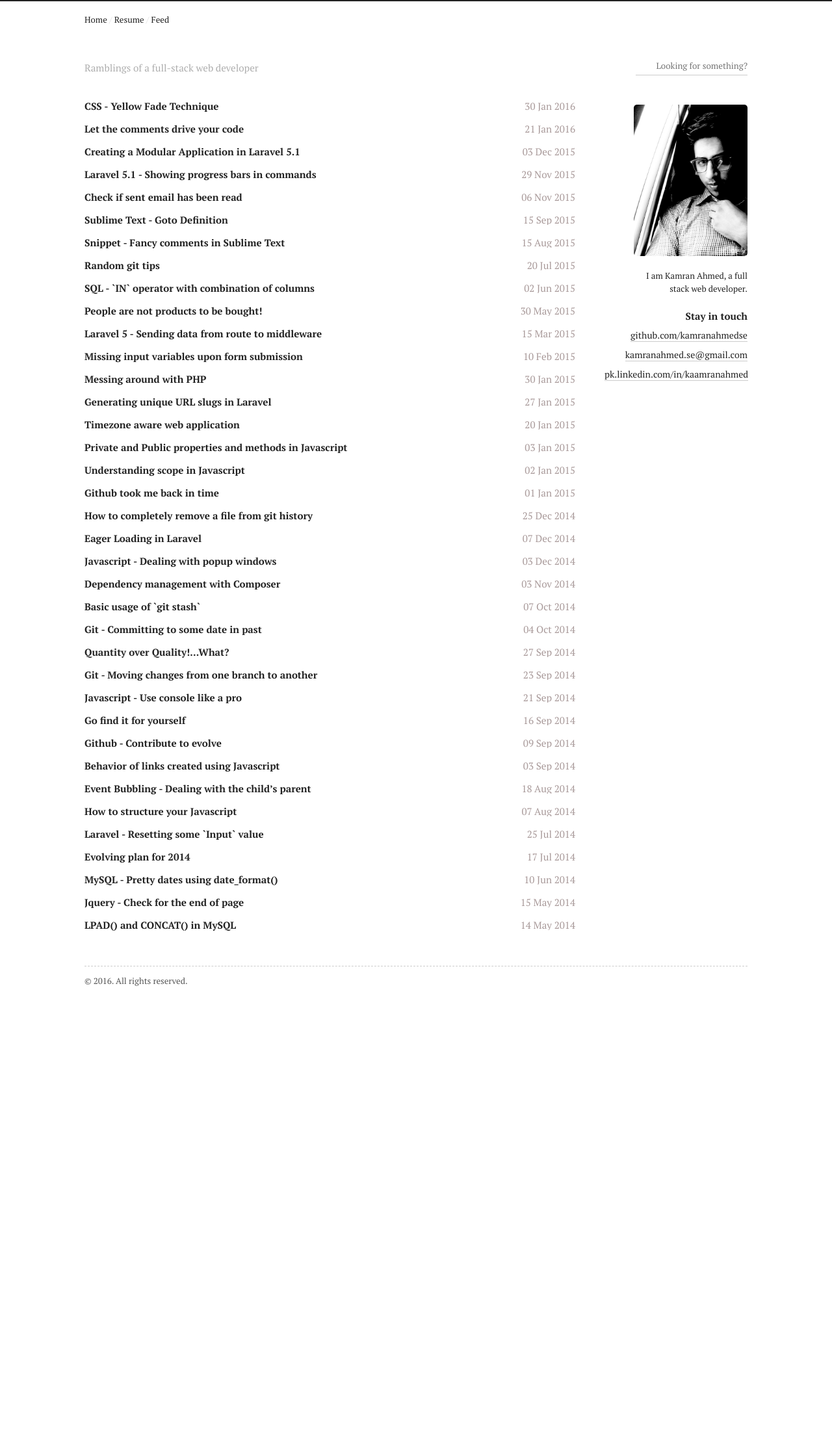
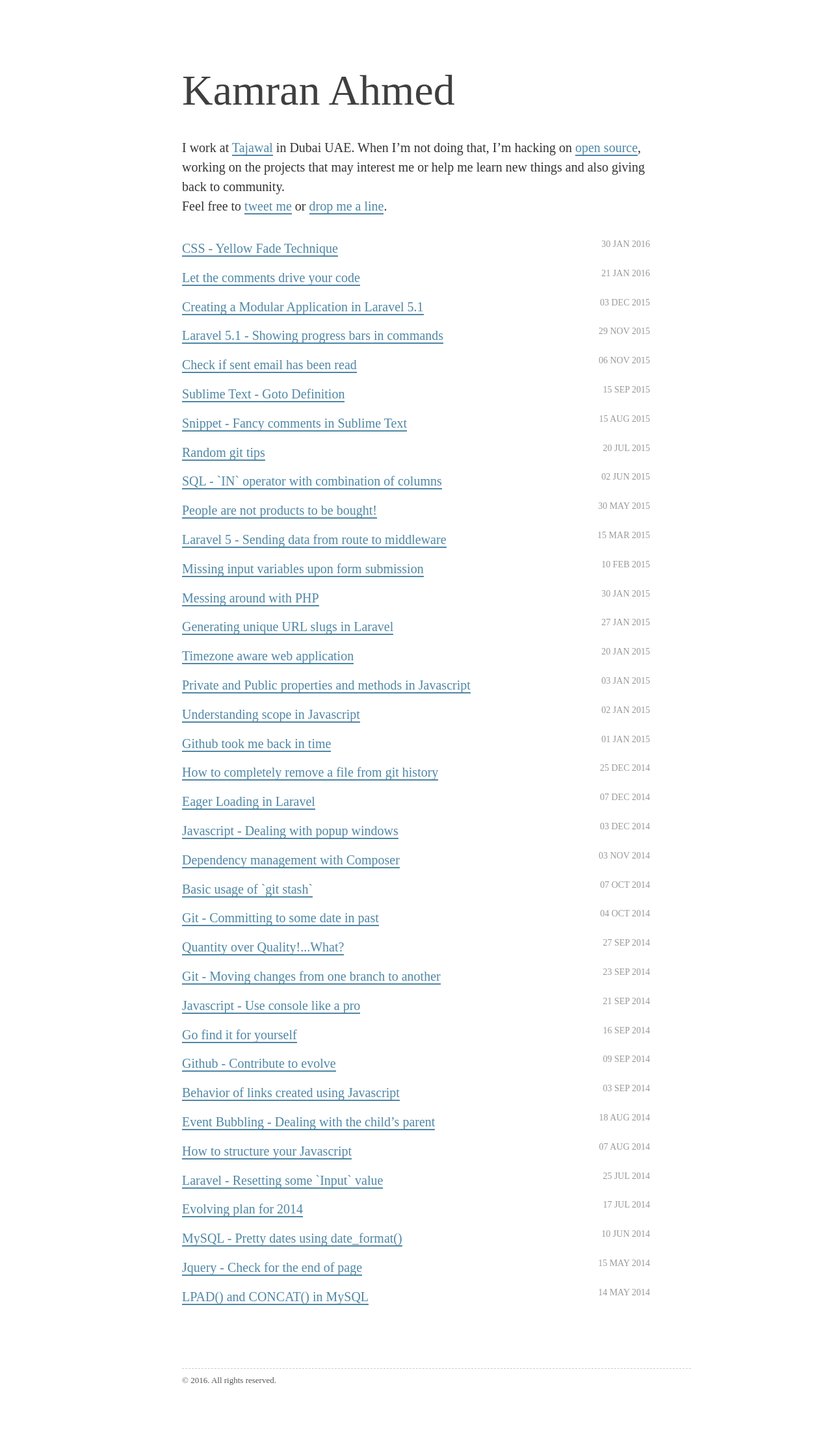
Before and after one commit to kamranahmedse/kamranahmedse.github.io, a Jekyll site: the page built from index.html, in a window 1280 px wide. Shown: the whole page at 65% size. Built offline with Jekyll 4.4.1, drawn with Linux system fonts in a browser that asks for light colours; the list of posts is cut into pages by our own code; before the commit the page ends 1569 px from its top, so only the background shows below that.

Commit message:
Implement the new design

```diff
--- a/_layouts/default.html
+++ b/_layouts/default.html
@@ -9,20 +9,11 @@
 
         <!-- .page-header -->
         <div class="page-header">
+            <h1>{{ site.author.name }}</h1>
 
-            <div class="page-top-nav">
-                <a href="/">Home</a> / <!-- <a href="/about">About</a> / --> <a href="https://www.dropbox.com/s/a4ne87hs0b3le7r/Web%20Dev%20-%20Resume.pdf?dl=0" target="_blank">Resume</a> / <a href="/atom.xml">Feed</a>
-            </div>
+            <p>I work at <a href="http://tajawal.com" target="_blank" rel="external">Tajawal</a> in Dubai UAE. When I’m not doing that, I’m hacking on <a href="http://github.com/kamranahmedse" target="_blank" rel="external">open source</a>, working on the projects that may interest me or help me learn new things and also giving back to community.</p>
 
-            <span class="muted left">{{ site.tagline }}</span>
-            <span class="right">
-                <form id="search-form" method="get" action="http://google.com/search" method="get">
-                    <input type="text" class="search-box" id="search-box" placeholder="Looking for something?" name="temp_q">
-                    <input type="hidden" id="search-hbox" placeholder="Looking for something?" name="as_q">
-                </form>
-            </span>
-
-            <div class="clr"></div>
+            <p>Feel free to <a href="https://twitter.com/kamranahmed_se" target="_blank" rel="external">tweet me</a> or <a href="mailto:kamranahmed.se@gmail.com?subject=kamranahmed.info">drop me a line</a>.</p>
         </div>
         <!-- /.page-header -->
 
@@ -30,36 +21,12 @@
         <div class="page-content">
 
             <!-- .articles-area -->
-            <div class="articles-area left">
+            <div class="articles-area">
                 {{ content }}
             </div>
             <!-- /.articles-area -->
 
             {% include comments.html %}
-
-            <!-- .nav-stuff -->
-            <div class="nav-stuff right">
-
-                <div class="author-info">
-                    <img src="{{ site.baseurl }}public/img/kamran.jpg" class="dev-avatar">
-                    <div class="clr"></div>
-                    <span class="author-detail">{{ site.author.description }}</span>
-                </div>
-
-                <!-- .side-nav -->
-                <ul class="side-nav">
-                    <li class="nav-head">Stay in touch</li>
-
-                    {% for page in site.external_links %}
-                      <li><a target='_blank' href="{{ page[1]  }}">{{ page[0] }}</a></li>
-                    {% endfor %}
-                </ul>
-                <!-- /.side-nav -->
-
-            </div>
-            <!-- /.nav-stuff -->
-
-            <div class="clr"></div>
 
         </div>
         <!-- /.page-content -->
@@ -74,10 +41,6 @@
     <script type="text/javascript" src="{{ site.baseurl }}public/js/highlight.pack.js"></script>
     <script type="text/javascript">
         hljs.initHighlightingOnLoad();
-
-        document.forms["search-form"].onsubmit  = function(){
-           document.getElementById('search-hbox').value = document.getElementById('search-box').value + ' site:http://kamranahmed.info';
-        }
     </script>
     {% include google_analytics.html %}
 </body>
--- a/index.html
+++ b/index.html
@@ -4,11 +4,12 @@ title: Home
 ---
 
 <div class="archive">
-    {% for post in site.categories.blog %}
-    	<div class="post-row">
-    	    <span class="post-anch left"><a href="{{ post.url }}">{{ post.title }}</a></span>
-    	    <span class="post-crucs right">{{ post.date | date_to_string }}</span>
-    	    <div class="clr"></div>
-    	</div>
-    {% endfor %}
+	<ul class="posts">
+    	{% for post in site.categories.blog %}
+		 	<li>
+		    	<span class="title"><a href="{{ post.url }}">{{ post.title }}</a></span>
+		    	<span class="date">{{ post.date | date_to_string }}</span>
+		  	</li>
+    	{% endfor %}
+	</ul>
 </div>
--- a/public/css/style.css
+++ b/public/css/style.css
@@ -12,13 +12,19 @@ code {
   border-radius: .15em;
 }
 
-h1, h2, h3, h4, h5, h6 {
-  margin-top: 0;
-  margin-bottom: .5rem;
-  font-weight: bold;
-  line-height: 1.1;
-  color: #333;
-  letter-spacing: -.025rem;
+h1 {
+    font-size: 3.3em;
+}
+
+h2 {
+    font-size: 1.6em;
+}
+
+h1, h2 {
+    font-family: Poly,serif;
+    font-weight: 100;
+    color: #3f3f3f;
+    margin: 0 0 35px;
 }
 
 strong {
@@ -36,7 +42,7 @@ em, strong {
 }
 
 p {
-  margin-bottom: 1rem;
+  line-height: 1.5;
 }
 
 ul, ol {
@@ -56,30 +62,25 @@ blockquote {
 }
 
 a {
-  font-weight: inherit;
-  line-height: inherit;
-  color: #222;
-  text-decoration: none;
-  -webkit-transition: all .2s ease-in-out;
-  -moz-transition: all .2s ease-in-out;
-  transition: all .2s ease-in-out;
+    color: #4F87A5;
+    text-decoration: none;
+    border-bottom: 2px solid;
+}
+
+hr {
+  border: 0;
+  border-top: 1px solid #eee;
+  width: 40%;
+  margin: 50px auto;
 }
 
 body {
-  padding-top: 1px;
-  border-top: 2px solid #222;
-  margin: auto;
-  text-align: center;
-  font-family: "PT Serif", Georgia, "Times New Roman", serif;
-  font-size-adjust: 0.506;
-  font-weight: normal;
-  font-style: normal;
-  font-size: 0.9375em;
-  line-height: 1.4em;
-  font-weight: normal;
-  font-style: normal;
-  color: #222;
-  line-height: 24px;
+  font-family: 'Source Sans Pro',serif;
+  font-size: 20px;
+  margin: 0;
+  color: #333;
+  background: #fff;
+  padding: 0 10px;
 }
 
 .post-row {
@@ -96,12 +97,9 @@ body {
 }
 
 .page-wrap {
-  text-align: left;
-  width: 1020px;
-  padding: 1px 50px 0px;
-  margin: auto;
-  border-top: 2px solid #222;
-  margin-top: -3px;
+  max-width: 720px;
+  margin: 45px auto;
+  padding: 6px;
 }
 
 .page-header {
@@ -124,31 +122,29 @@ body {
 
 .articles-area {
     display: block;
-    width: 755px;
+    width: 100%;
 }
 
-.nav-stuff {
-    width: 250px;
-    text-align: right;
+.articles-area ul.posts {
+    list-style-type: none;
+    margin: 0;
+    padding: 0;
+    line-height: 2;
+    margin-bottom: 90px;
 }
 
-.author-info {
-    margin: 15px 0 20px 0;
-    font-size: 13px!important;
-    line-height: 20px;
+.posts .date {
+    text-transform: uppercase;
+    float: right;
 }
 
-.dev-avatar {
-    margin-bottom: 20px;
+.footer, .posts .date {
+    font-size: 14px;
+    color: #999;
 }
 
 .post-body a {
   border-bottom: 1px solid #ddd;
-}
-
-.author-detail {
-    width: 102px;
-    padding-left: 90px;
 }
 
 .site-footer {
@@ -169,19 +165,6 @@ body {
   color: rgb(34, 34, 34);
   text-decoration: none;
   display: block;
-}
-
-.post-crucs {
-  color: rgb(168, 153, 153);
-  height: 25px;
-  overflow: hidden;
-}
-
-img.dev-avatar {
-  border-radius: 5px;
-  width: 175px;
-  display: block;
-  float: right;
 }
 
 .post-meta {
```
Also changed, not shown: projects/_posts/--2013-07-26-virika-a-usb-fixer.md (deleted, +0 -27 lines), projects/_posts/--2014-04-11-ewehelp-technologies.md (deleted, +0 -16 lines), projects/_posts/2013-09-11-msp-gcuf-website-wordpress-theme.md (deleted, +0 -17 lines), projects/_posts/2014-01-19-gcuf-news-caster-a-google-chrome-extension.md (deleted, +0 -31 lines), projects/_posts/2014-07-01-web-based-erp-system-8-different-versions.md (deleted, +0 -62 lines), projects/_posts/2014-10-10-little-monsters-a-wordpress-theme.md (deleted, +0 -19 lines), projects/_posts/2014-10-31-rasp-is-revolutionise-your-urls-coming-soon-page.md (deleted, +0 -11 lines), projects/_posts/2014-11-02-php-geocode-a-wrapper-around-google-geocoding-api.md (deleted, +0 -78 lines), projects/_posts/2014-11-05-jquery-toast-plugin.md (deleted, +0 -42 lines), projects/_posts/2014-11-10-lavorare-in-svizzera.md (deleted, +0 -22 lines), projects/_posts/2014-11-12-jquery-track-mouse-plugin.md (deleted, +0 -121 lines).
